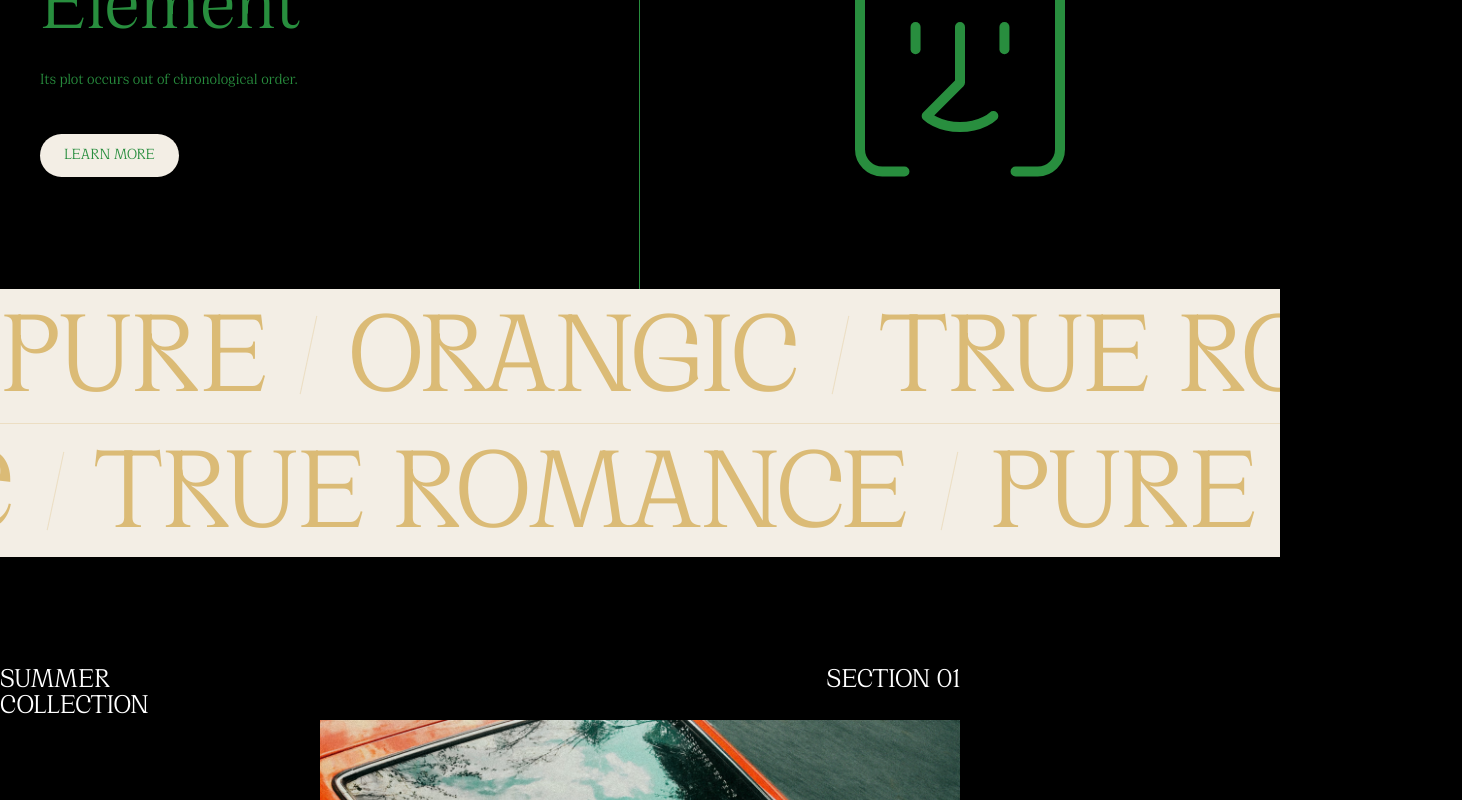
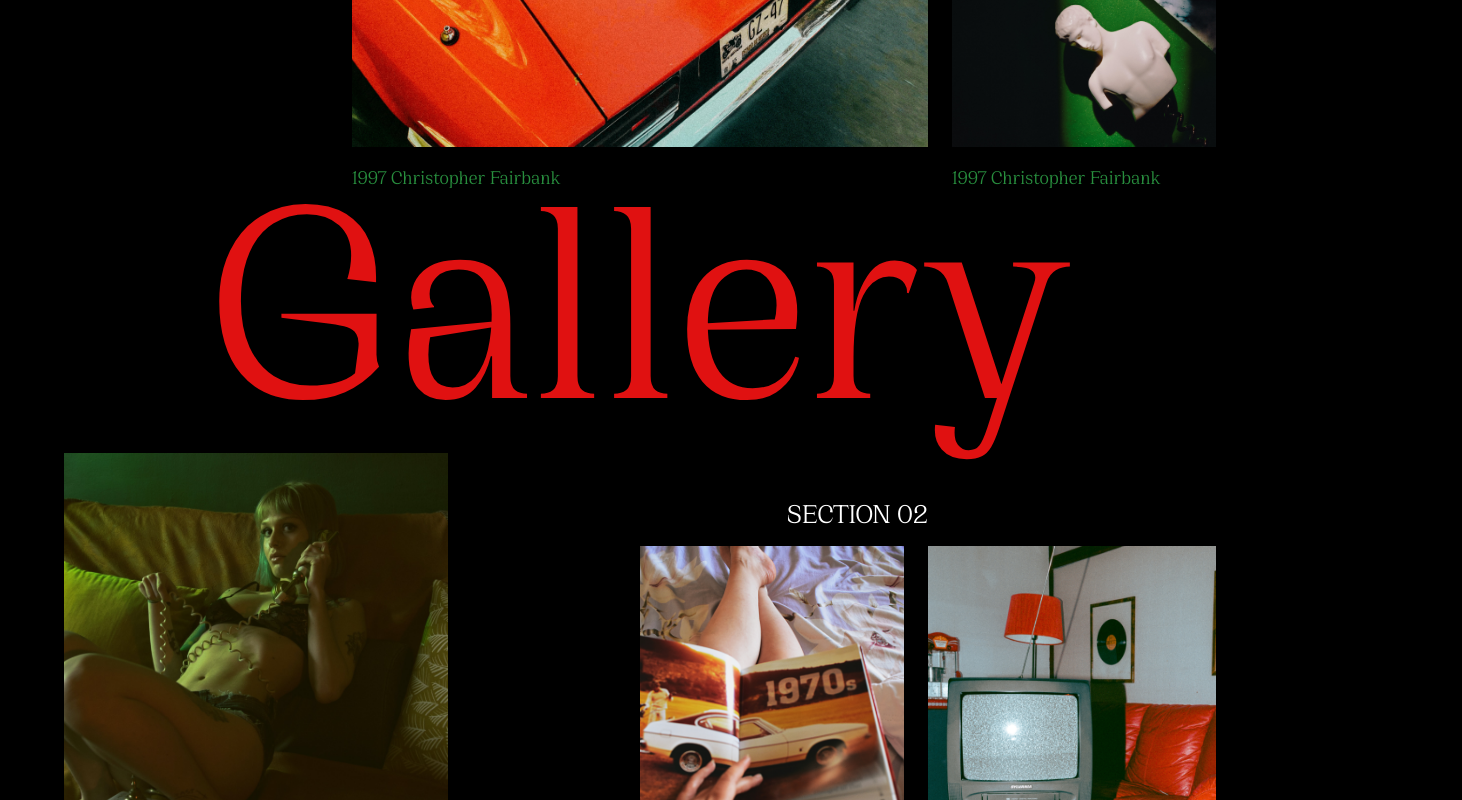
Before and after one commit to olevatorr/block_demo, a Vue app: page / in a window 1280 px wide. Shown: the part 2000-2800 px from the top of the page, 1462 px wide, since content can reach past the window. Built offline with nearby package versions, Linux system fonts and the light colour scheme.

Commit message:
add/ gallery 剩手機版  contact 桌機需微調 和手機版

```diff
--- a/src/App.vue
+++ b/src/App.vue
@@ -2,16 +2,18 @@
 import Nav from './components/NavView.vue'
 import BannerView from './components/BannerView.vue'
 import StoryView from './components/StoryView.vue'
-import ServiceView from './components/ServiceView.vue'
-import MarqueeView from './components/MarqueeView.vue'
+// import ServiceView from './components/ServiceView.vue'
+// import MarqueeView from './components/MarqueeView.vue'
 import GalleryView from './components/GalleryView.vue'
+import CallMeView from './components/CallMeView.vue'
 </script>
 
 <template>
     <Nav />
     <BannerView />
     <StoryView />
-    <ServiceView />
-    <MarqueeView />
+    <!-- <ServiceView /> -->
+    <!-- <MarqueeView /> -->
     <GalleryView />
+    <CallMeView />
 </template>
--- a/src/components/BannerView.vue
+++ b/src/components/BannerView.vue
@@ -1,5 +1,5 @@
 <template>
-    <section class="py-14 md:py-28 box-border">
+    <section class="py-14 md:py-28 box-border overflow-hidden">
         <div class="2xl:container mx-auto py-8 px-6 relative">
             <div class="text-red md:text-DDISO text-MDISO grid grid-cols-1 md:grid-cols-2 relative overflow-visible">
                 <p class="text-nowrap md:translate-x-[-65px]">1976--</p>
--- /dev/null
+++ b/src/components/CallMeView.vue
@@ -0,0 +1,13 @@
+<template>
+    <section class="overflow-hidden">
+        <div class="2xl:container px-16 mx-auto">
+            <h2 class="text-skin text-center md:text-DDIS1">Contact</h2>
+            <p class="font-RD text-red text-center md:text-DH2 md:mb-14 md:mt-6">+339 566 789</p>
+            <div class="grid grid-cols-12 grid-flow-row">
+                <div class="hidden md:block size-[264px] rounded-full mix-blend-difference bg-white col-start-3 row-start-1 row-span-1 -translate-y-[40%]"></div>
+                <img src="../../public/contact.png" alt="" class="col-start-1 col-span-12 row-start-1 row-span-2">
+                <p class="text-skin md:text-DDIS1 row-start-2 row-span-1 col-start-9 col-span-4">CALL</p>
+            </div>
+        </div>
+    </section>
+</template>
--- /dev/null
+++ b/src/components/Gallery/SectionFour.vue
@@ -0,0 +1,9 @@
+<template>
+    <div class="grid grid-cols-12 grid-flow-row mt-20">
+        <h3 class="text-DH3 text-white md:col-start-3 md:col-span-2 md:row-span-1 md:mb-4 md:ms-9">SECTION 04</h3>
+        <div class="md:col-start-3 md:col-span-10 md:row-start-2 md:row-span-1 md:ps-9">
+            <img src="../../../public/item8.png" alt="" class="w-full">
+            <p class="text-DB1 text-green my-6">1997 Christopher Fairbank</p>
+        </div>
+    </div>
+</template>
--- a/src/components/Gallery/SectionOne.vue
+++ b/src/components/Gallery/SectionOne.vue
@@ -1,16 +1,16 @@
 <template>
-    <div class="grid grid-cols-8">
+    <div class="grid grid-cols-12">
         <h2 class="text-MDIS1 text-red text-center md:hidden">Gallery</h2>
-        <h3 class="text-DH3 text-white md:col-span-5">SUMMER<br>COLLECTION</h3>
-        <h3 class="text-DH3 text-white md:col-span-1 md:text-end">SECTION 01</h3>
-        <div class="md:col-start-3 md:col-span-4">
+        <h3 class="text-DH3 text-white md:col-span-7">SUMMER<br>COLLECTION</h3>
+        <h3 class="text-DH3 text-white md:col-span-2 md:text-end md:text-nowrap">SECTION 01</h3>
+        <div class="md:col-start-4 md:col-span-6">
             <img src="../../../public/item1.png" alt="" class="w-full">
             <p class="text-DB1 text-green my-6">1997 Christopher Fairbank</p>
         </div>
-        <div class="md:col-span-2 md:self-end md:ps-6">
+        <div class="md:col-span-3 md:self-end md:ps-6">
             <img src="../../../public/item2.png" alt="" class="w-full">
             <p class="text-DB1 text-green my-6">1997 Christopher Fairbank</p>
         </div>
-        <h2 class="text-DDIS1 text-red text-center hidden md:block md:col-span-8">Gallery</h2>
+        <h2 class="text-DDIS1 text-red text-center hidden md:block md:col-span-12">Gallery</h2>
     </div>
 </template>
--- a/src/components/Gallery/SectionThree.vue
+++ b/src/components/Gallery/SectionThree.vue
@@ -1,11 +1,11 @@
 <template>
-    <div class="grid grid-cols-8 grid-flow-row">
-        <h3 class="text-DH3 text-white md:col-start-3 md:col-span-1 md:row-span-1 md:text-end md:mb-4">SECTION 02</h3>
-        <div class="md:col-start-3 md:col-span-2 md:row-start-2 md:row-span-1">
+    <div class="grid grid-cols-12 grid-flow-row">
+        <h3 class="text-DH3 text-white md:col-start-3 md:col-span-2 md:row-span-1 md:mb-4 md:ms-9">SECTION 03</h3>
+        <div class="md:col-start-3 md:col-span-4 md:row-start-2 md:row-span-1 md:px-9">
             <img src="../../../public/item6.png" alt="" class="w-full">
             <p class="text-DB1 text-green my-6">1997 Christopher Fairbank</p>
         </div>
-        <div class="md:col-start-5 md:col-span-2 md:row-start-2 md:row-span-1 md:self-end">
+        <div class="md:col-start-7 md:col-span-3 md:row-start-2 md:row-span-1 md:self-end md:pe-6">
             <img src="../../../public/item7.png" alt="" class="w-full">
             <p class="text-DB1 text-green my-6">1997 Christopher Fairbank</p>
         </div>
--- a/src/components/Gallery/SectionTwo.vue
+++ b/src/components/Gallery/SectionTwo.vue
@@ -1,15 +1,15 @@
 <template>
-    <div class="grid grid-cols-8 grid-flow-row">
-        <h3 class="text-DH3 text-white md:col-start-6 md:col-span-1 md:row-start-2 md:text-end md:mb-4">SECTION 02</h3>
-        <div class="md:col-span-3 md:row-span-6">
+    <div class="grid grid-cols-12 grid-flow-row">
+        <h3 class="text-DH3 text-white md:col-start-8 md:col-span-2 md:row-start-2 md:text-end md:mb-4">SECTION 02</h3>
+        <div class="md:col-span-4 md:row-span-6">
             <img src="../../../public/item3.png" alt="" class="w-full">
             <p class="text-DB1 text-green my-6">1997 Christopher Fairbank</p>
         </div>
-        <div class="md:col-start-5 md:col-span-2 md:row-start-3 md:row-span-4 md:self-end">
+        <div class="md:col-start-7 md:col-span-3 md:row-start-3 md:row-span-4 md:self-end md:pe-6">
             <img src="../../../public/item4.png" alt="" class="w-full">
             <p class="text-DB1 text-green my-6">1997 Christopher Fairbank</p>
         </div>
-        <div class="md:col-start-7 md:col-span-2 md:row-start-3 md:row-span-6 md:self-end md:ps-6">
+        <div class="md:col-start-10 md:col-span-3 md:row-start-3 md:row-span-6 md:self-end">
             <img src="../../../public/item5.png" alt="" class="w-full">
             <p class="text-DB1 text-green my-6">1997 Christopher Fairbank</p>
         </div>
--- a/src/components/GalleryView.vue
+++ b/src/components/GalleryView.vue
@@ -1,9 +1,10 @@
 <template>
     <section class="py-28">
-        <div class="2xl:container mx-auto">
+        <div class="2xl:container mx-auto px-16">
             <SectionOne />
             <SectionTwo />
             <SectionThree />
+            <SectionFour />
         </div>
     </section>
 </template>
@@ -11,5 +12,5 @@
     import SectionOne from '@/components/Gallery/SectionOne.vue'
     import SectionTwo from '@/components/Gallery/SectionTwo.vue'
     import SectionThree from '@/components/Gallery/SectionThree.vue'
-
+    import SectionFour from '@/components/Gallery/SectionFour.vue'
 </script>
```
Also changed, not shown: public/contact.png (added), public/item8.png (added).
